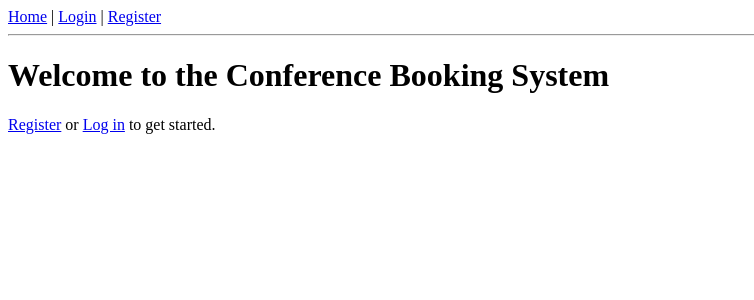
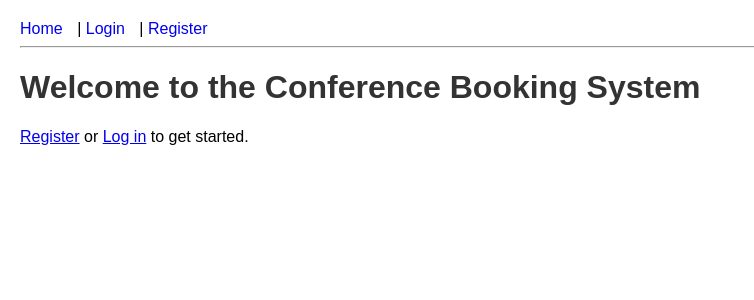
Before and after one commit to arishayreddy123/ISCG7420_A12025, a Django app: page /home/ in a window 1280 px wide. Shown: the top 300 px of the page, without its empty margins (0-754 px from the left). Run offline with Django 5.2, Linux system fonts and the light colour scheme.

Commit message:
"Configure staticfiles and link CSS in base.html"

```diff
--- /dev/null
+++ b/static/css/style.css
@@ -0,0 +1,14 @@
+body {
+  font-family: Arial, sans-serif;
+  margin: 20px;
+}
+nav a {
+  margin-right: 10px;
+  text-decoration: none;
+}
+h1, h2 {
+  color: #333;
+}
+.error {
+  color: red;
+}
--- a/templates/base.html
+++ b/templates/base.html
@@ -1,8 +1,11 @@
+{% load static %}
 <!DOCTYPE html>
 <html>
 <head>
   <meta charset="utf-8">
   <title>Conference Booking</title>
+  <!-- 8.5: link to your CSS -->
+  <link rel="stylesheet" href="{% static 'css/style.css' %}">
 </head>
 <body>
   <nav>
```
Also changed, not shown: conference/settings.py (+14 -21 lines).
